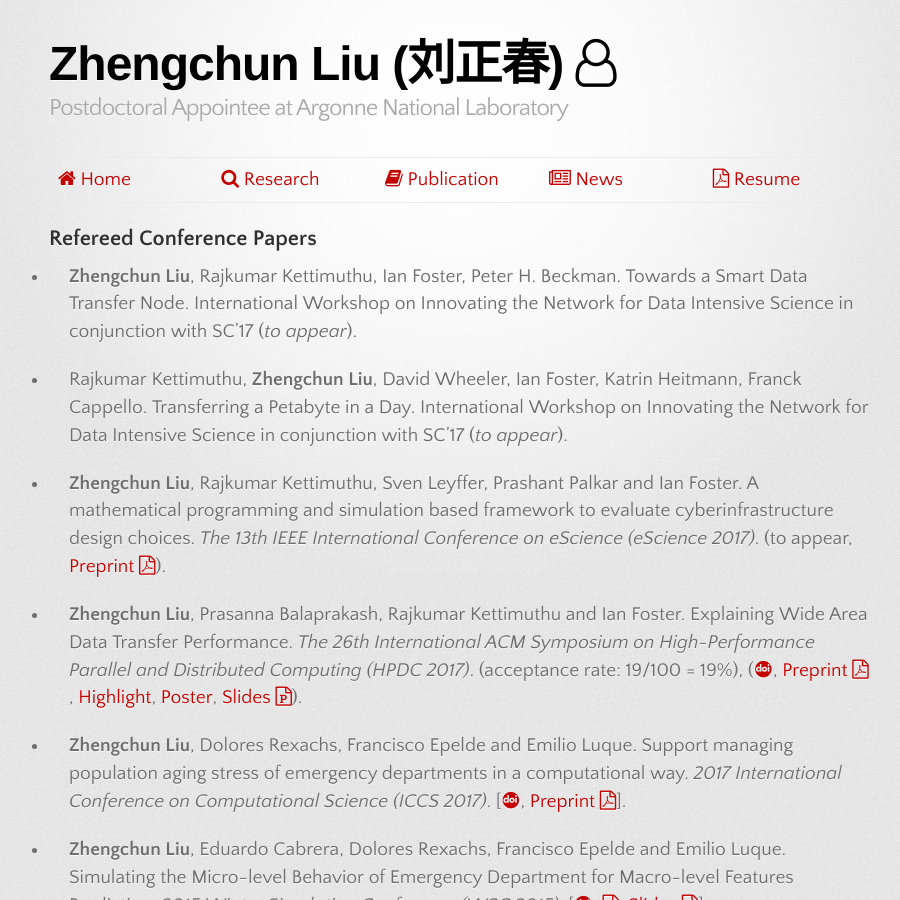
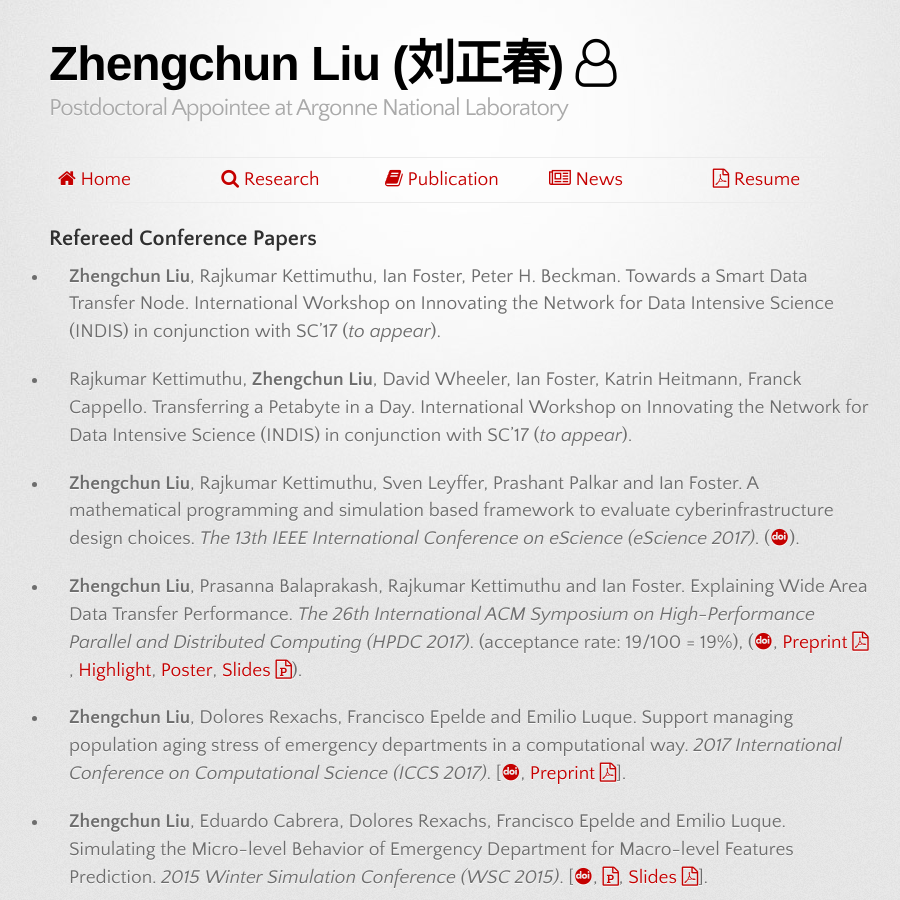
Before and after one commit to lzhengchun/lzhengchun.github.io, a Jekyll site: the page built from Publication.md, in a window 1280 px wide and 900 px high. Shown: the whole window, without its empty margins (181-1081 px from the left). Built offline with Jekyll 4.4.1, drawn with Linux system fonts in a browser that asks for light colours; some web fonts are replaced.

Commit message:
add, delete, polish etc.

```diff
--- a/Publication.md
+++ b/Publication.md
@@ -4,11 +4,11 @@ title: Home
 ---
 
 ## Refereed Conference Papers
-- __Zhengchun Liu__, Rajkumar Kettimuthu, Ian Foster, Peter H. Beckman. Towards a Smart Data Transfer Node. International Workshop on Innovating the Network for Data Intensive Science in conjunction with SC'17 (_to appear_).
+- __Zhengchun Liu__, Rajkumar Kettimuthu, Ian Foster, Peter H. Beckman. Towards a Smart Data Transfer Node. International Workshop on Innovating the Network for Data Intensive Science (INDIS) in conjunction with SC'17 (_to appear_).
 
-- Rajkumar Kettimuthu, __Zhengchun Liu__, David Wheeler, Ian Foster, Katrin Heitmann, Franck Cappello. Transferring a Petabyte in a Day. International Workshop on Innovating the Network for Data Intensive Science in conjunction with SC'17 (_to appear_).
+- Rajkumar Kettimuthu, __Zhengchun Liu__, David Wheeler, Ian Foster, Katrin Heitmann, Franck Cappello. Transferring a Petabyte in a Day. International Workshop on Innovating the Network for Data Intensive Science (INDIS) in conjunction with SC'17 (_to appear_).
 
-- __Zhengchun Liu__, Rajkumar Kettimuthu, Sven Leyffer, Prashant Palkar and Ian Foster. A mathematical programming and simulation based framework to evaluate cyberinfrastructure design choices. *The 13th IEEE International Conference on eScience (eScience 2017)*. (to appear, [Preprint <i class="fa fa-file-pdf-o" aria-hidden="true"></i>](file/eScience17-preprint-Liu.pdf)).
+- __Zhengchun Liu__, Rajkumar Kettimuthu, Sven Leyffer, Prashant Palkar and Ian Foster. A mathematical programming and simulation based framework to evaluate cyberinfrastructure design choices. *The 13th IEEE International Conference on eScience (eScience 2017)*. ([<i class="ai ai-doi" aria-hidden="true"></i>](https://doi.org/10.1109/eScience.2017.27)).
 
 - __Zhengchun Liu__, Prasanna Balaprakash, Rajkumar Kettimuthu and Ian Foster. Explaining Wide Area Data Transfer Performance. *The 26th International ACM Symposium on High-Performance Parallel and Distributed Computing (HPDC 2017)*. (acceptance rate: 19/100 = 19%), ([<i class="ai ai-doi" aria-hidden="true"></i>](https://doi.org/10.1145/3078597.3078605), [Preprint <i class="fa fa-file-pdf-o" aria-hidden="true"></i>](http://www.mcs.anl.gov/~zcliu/files/Explaining%20Wide%20Area%20Data%20Transfer%20Performance.pdf), [Highlight](http://www.mcs.anl.gov/articles/machine-learning-methods-used-develop-data-transfer-performance-models), [Poster](file/hpdc17-poster.pdf), [Slides <i class="fa fa-file-powerpoint-o" aria-hidden="true"></i>](file/slides-HPDC-2017-Zhengchun-Liu.pdf)).
 
--- a/_layouts/default.html
+++ b/_layouts/default.html
@@ -53,7 +53,6 @@
         <a target="_blank"  href="https://sites.google.com/site/liuzhengchun/"><i class="fa fa-google" aria-hidden="true"></i></a>&nbsp;&nbsp;&nbsp;
         <a target="_blank"  href="https://orcid.org/0000-0002-6647-4423"><i class="ai ai-orcid"></i></a>&nbsp;&nbsp;&nbsp;
         <br>
-        <br>
         <div dir="ltr"><font color="#38761d" face="trebuchet ms, sans-serif" size="4"">Prototype before polishing. Get it working before you optimize it.</font></div>
         <a href="https://www.easycounter.com/">
         <img src="https://www.easycounter.com/counter.php?lzhengchun"
```
